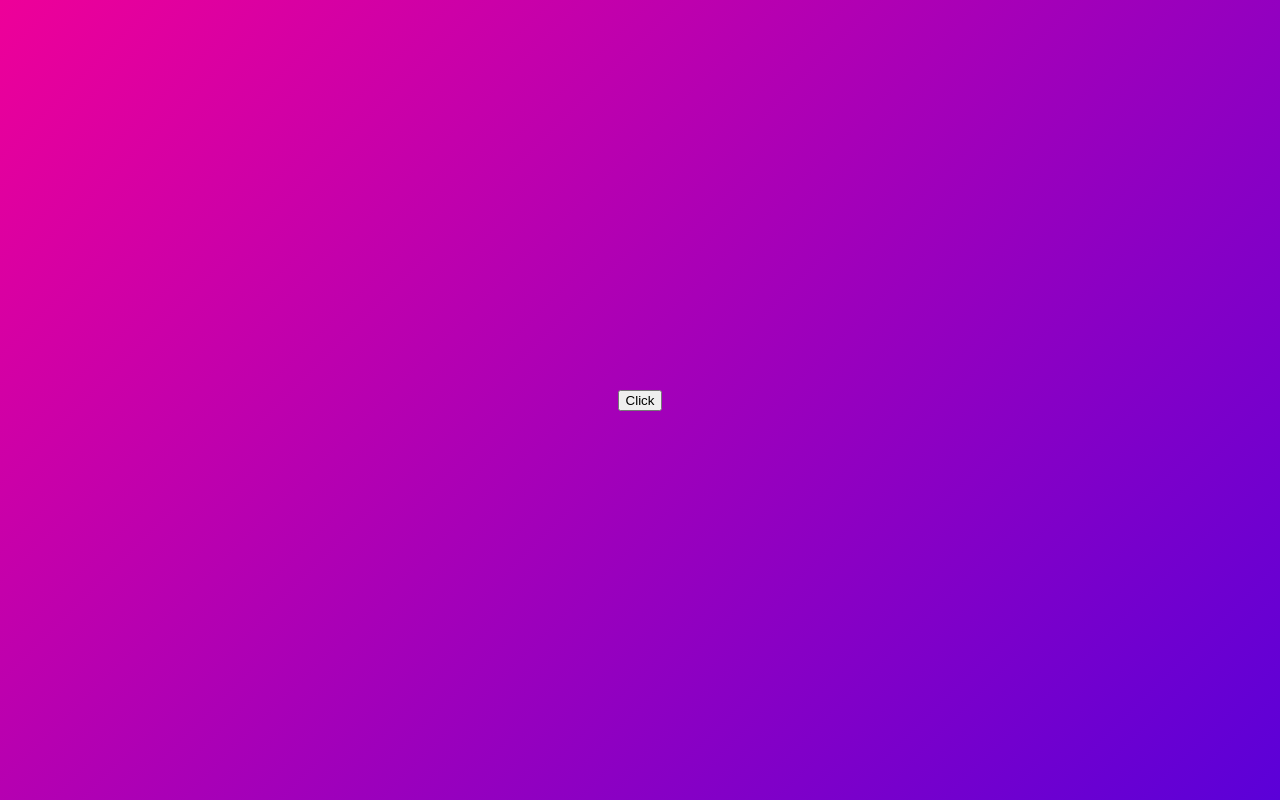
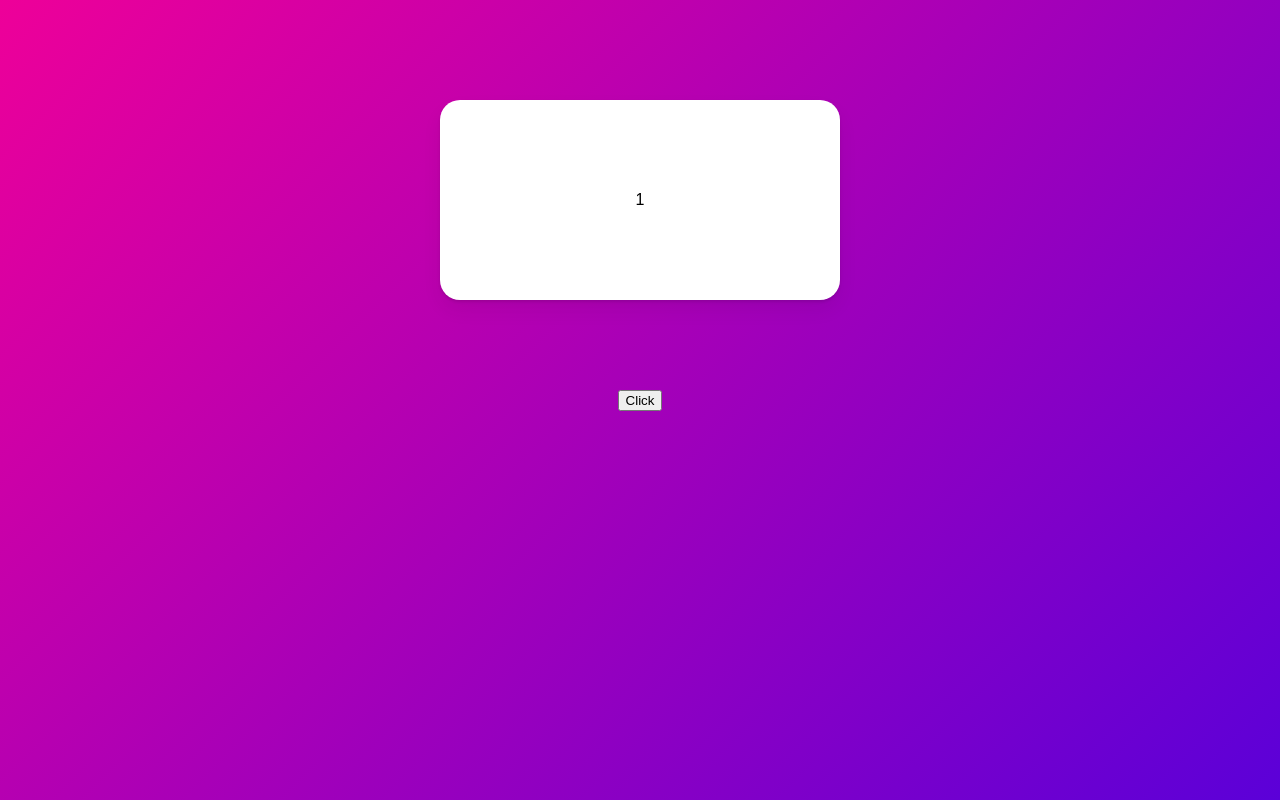
Before and after one commit to moonssa/react-masterclass, a React (Create React App) app: page / in a window 1280 px wide. Built offline with nearby package versions, Linux system fonts and the light colour scheme.

Commit message:
slider-1

```diff
--- a/src/App.tsx
+++ b/src/App.tsx
@@ -13,6 +13,7 @@ const Wrapper = styled(motion.div)`
   height: 100vh;
   width: 100vw;
   display: flex;
+  flex-direction: column;
   justify-content: center;
   align-items: center;
 `;
@@ -30,8 +31,11 @@ const BiggerBox = styled.div`
 const Box = styled(motion.div)`
   width: 400px;
   height: 200px;
+  top: 100px;
   position: absolute;
-  top: 100px;
+  display: flex;
+  justify-content: center;
+  align-items: center;
   background-color: rgba(255, 255, 255, 1);
   border-radius: 20px;
   box-shadow: 0 2px 3px rgba(0, 0, 0, 0.1), 0 10px 20px rgba(0, 0, 0, 0.06);
@@ -78,22 +82,51 @@ const boxForPreVariants = {
     transition: { duration: 1.5 },
   },
 };
+const boxSlideVariants = {
+  invisible: {
+    x: 500,
+    opacity: 0,
+    scale: 0,
+  },
+  visible: {
+    x: 0,
+    opacity: 1,
+    scale: 1,
+    transition: {
+      duration: 1,
+    },
+  },
+  exit: {
+    x: -500,
+    opacity: 0,
+    scale: 0,
+    rotateX: 180,
+    transition: {
+      duration: 1,
+    },
+  },
+};
 function App() {
-  const [showing, setShowing] = useState(false);
-  const toggleShowing = () => setShowing((prev) => !prev);
+  const [showing, setShowing] = useState(1);
+  const nextPlease = () => setShowing((prev) => (prev === 10 ? 10 : prev + 1));
   return (
     <Wrapper>
       <AnimatePresence>
-        {showing ? (
-          <Box
-            variants={boxForPreVariants}
-            initial="initial"
-            animate="visible"
-            exit="leaving"
-          />
-        ) : null}{" "}
+        {[1, 2, 3, 4, 5, 6, 7, 8, 9, 10].map((i) =>
+          i === showing ? (
+            <Box
+              variants={boxSlideVariants}
+              initial="invisible"
+              animate="visible"
+              exit="exit"
+              key={i}
+            >
+              {i}
+            </Box>
+          ) : null
+        )}
       </AnimatePresence>
-      <button onClick={toggleShowing}>Click</button>
+      <button onClick={nextPlease}>Click</button>
     </Wrapper>
   );
 }
```
